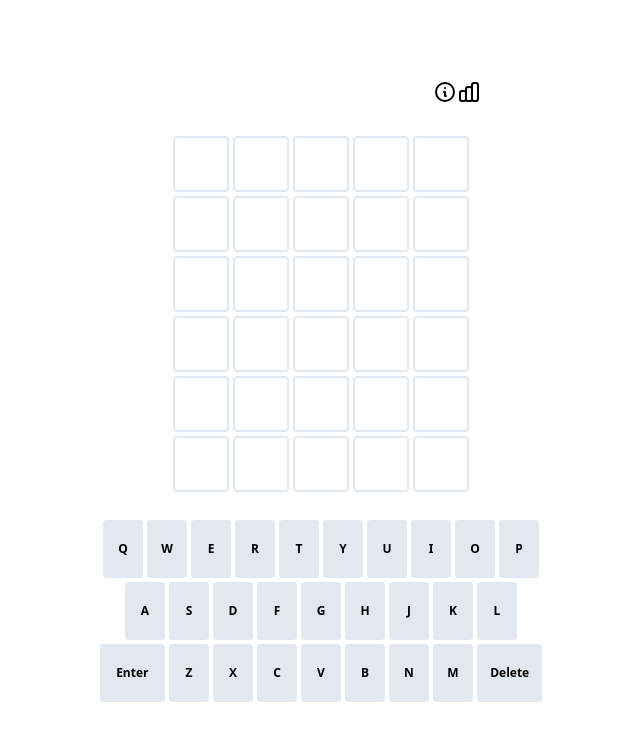
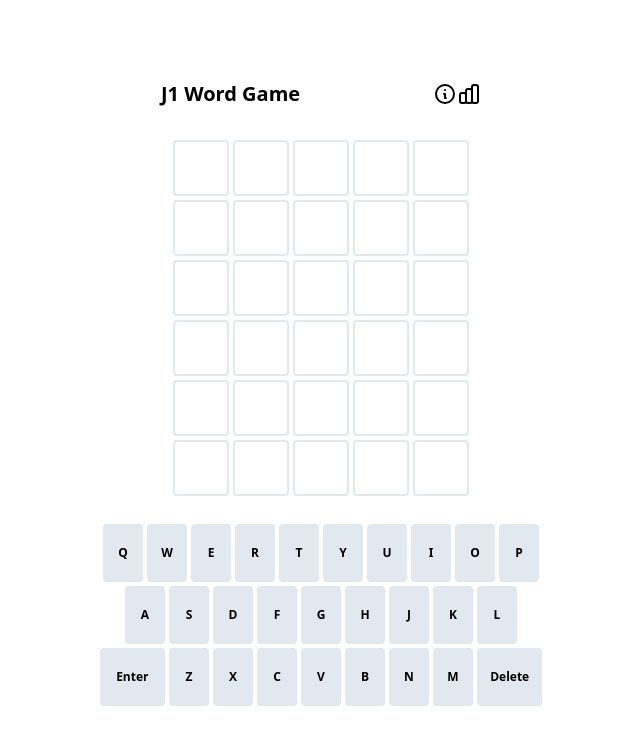
Before and after one commit to hesto2/jupiterone-wordgame, a React (Create React App) app: page / in a window 1280 px wide. Shown: the top 744 px of the page, without its empty margins (319-959 px from the left). Built offline with nearby package versions, Linux system fonts and the light colour scheme.

Commit message:
update text

```diff
--- a/src/constants/strings.ts
+++ b/src/constants/strings.ts
@@ -1,4 +1,4 @@
-export const GAME_TITLE = '';
+export const GAME_TITLE = 'J1 Word Game';
 
 export const WIN_MESSAGES = ['Great Job!', 'Awesome', 'Well done!'];
 export const GAME_COPIED_MESSAGE = 'Game copied to clipboard';
```
